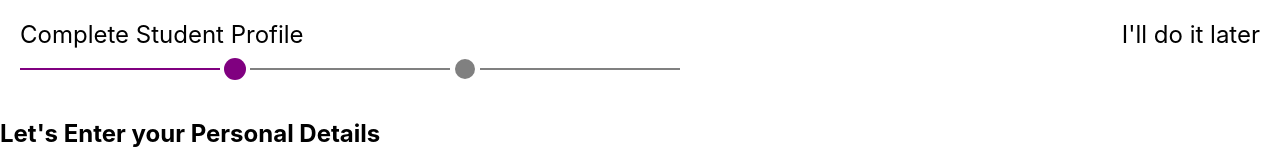
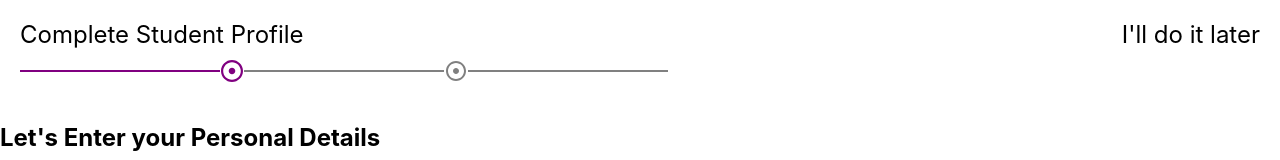
Before and after one commit to geetikajhanji11/form, a React (Create React App) app: page / in a window 1280 px wide. Shown: the top 160 px of the page. Built offline with nearby package versions, Linux system fonts and the light colour scheme.

Commit message:
added icons

```diff
--- a/package.json
+++ b/package.json
@@ -3,6 +3,10 @@
   "version": "0.1.0",
   "private": true,
   "dependencies": {
+    "@emotion/react": "^11.11.3",
+    "@emotion/styled": "^11.11.0",
+    "@mui/icons-material": "^5.15.10",
+    "@mui/material": "^5.15.10",
     "@testing-library/jest-dom": "^5.17.0",
     "@testing-library/react": "^13.4.0",
     "@testing-library/user-event": "^13.5.0",
--- a/src/components/NavBar.css
+++ b/src/components/NavBar.css
@@ -6,6 +6,16 @@
     justify-content: space-between;
 
 }
+.icon {
+  color: grey; /* Default icon color */
+  transition: color 0.3s, transform 0.3s;
+}
+
+.icon.active {
+  color: purple; /* Active icon color */
+  transform: scale(1.1); /* Slightly larger icon when active */
+}
+
 .navbar {
     /* display: flex; */
     /* flex-direction: column; */
@@ -44,8 +54,9 @@
     transition: background-color 0.3s, transform 0.3s;
   }
 
-  .active {
+  .line-active {
     background-color: purple;
+    color: purple;
   }
 
   .circle.active {
--- a/src/components/NavBar.js
+++ b/src/components/NavBar.js
@@ -1,7 +1,8 @@
-// NavBar.js
 import React from 'react';
 import { useLocation } from 'react-router-dom';
-import './NavBar.css'; // Assuming you will style the NavBar using CSS
+import './NavBar.css';
+import AdjustOutlinedIcon from '@mui/icons-material/AdjustOutlined';
+import CheckCircleOutlineOutlinedIcon from '@mui/icons-material/CheckCircleOutlineOutlined';
 
 const NavBar = () => {
   const location = useLocation();
@@ -12,6 +13,15 @@ const NavBar = () => {
   const isThirdStep = step === "/confirmation";
   const isLastStep = step === "/form-submitted";
 
+  // Helper function to determine which icon to display
+  const renderIcon = (isActive, isCompleted) => {
+    return isCompleted ? (
+      <CheckCircleOutlineOutlinedIcon className={`icon ${isActive ? 'active' : ''}`} />
+    ) : (
+      <AdjustOutlinedIcon className={`icon ${isActive ? 'active' : ''}`} />
+    );
+  };
+
   return (
     <div className="navbar">
 
@@ -20,20 +30,16 @@ const NavBar = () => {
                 <div className="title">Complete Student Profile</div>
             </div>
             <div className="right-content">
-                <div className="title">I'll do it later</div> {/* Align this to the extreme right */}
+                <div className="title">I'll do it later</div>
             </div>
         </div>
 
       <div className="progress-bar">
-        <span className={`line ${isFirstStep || isSecondStep || isThirdStep || isLastStep ? 'active' : ''}`}></span>
-        <span className={`circle ${isFirstStep || isSecondStep || isThirdStep || isLastStep ? 'active' : ''}`}>
-          {isSecondStep || isThirdStep || isLastStep ? '✓' : ''}
-        </span>
-        <span className={`line ${isSecondStep || isThirdStep || isLastStep ? 'active' : ''}`}></span>
-        <span className={`circle ${isSecondStep || isThirdStep || isLastStep ? 'active' : ''}`}>
-          {isThirdStep || isLastStep ? '✓' : ''}
-        </span>
-        <span className={`line ${isThirdStep || isLastStep ? 'active' : ''}`}></span>
+        <span className={`line ${isFirstStep || isSecondStep || isThirdStep || isLastStep ? 'line-active' : ''}`}></span>
+        {renderIcon(true, isSecondStep || isThirdStep || isLastStep)}
+        <span className={`line ${isSecondStep || isThirdStep || isLastStep ? 'line-active' : ''}`}></span>
+        {renderIcon(isSecondStep || isThirdStep || isLastStep, isThirdStep || isLastStep)}
+        <span className={`line ${isThirdStep || isLastStep ? 'line-active' : ''}`}></span>
       </div>
     </div>
   );
```
Also changed, not shown: 1 other file (tests, documents, lock files or other folders).
